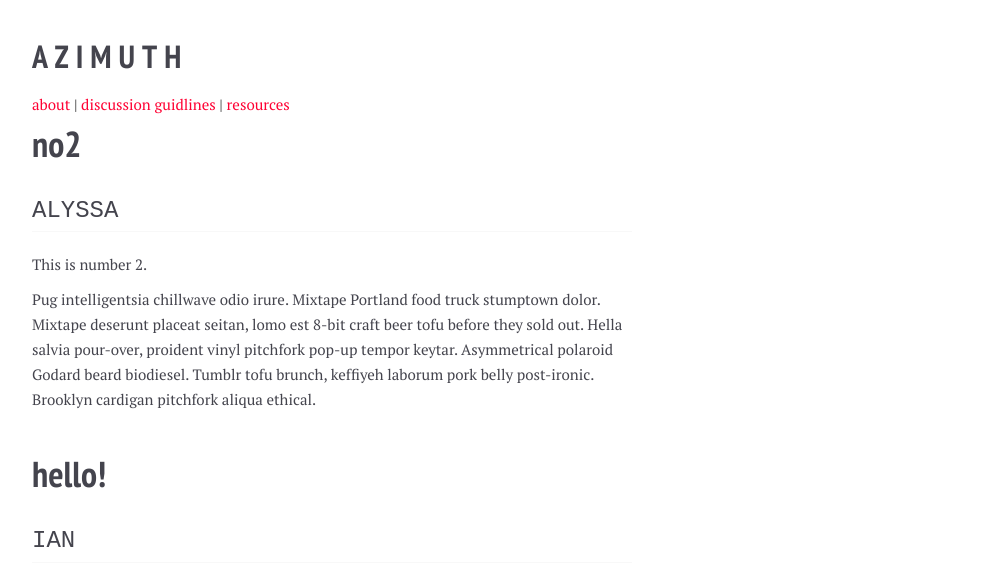
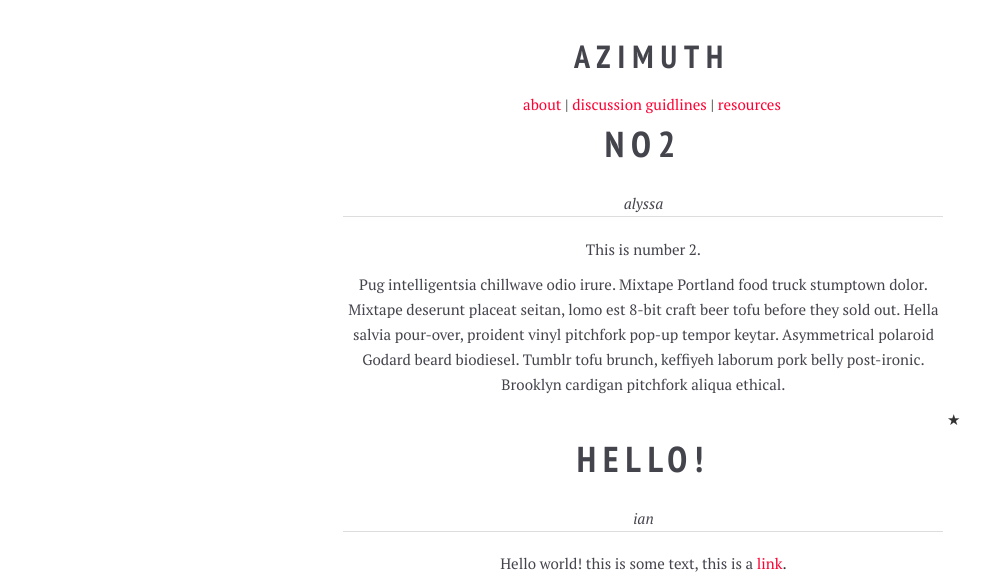
Before and after one commit to ian29/spitball, a Jekyll site: the page built from index.html, in a window 1280 px wide. Shown: the top 587 px of the page, without its empty margins (8-996 px from the left). Built offline with Jekyll 4.4.1, drawn with Linux system fonts in a browser that asks for light colours; some of the changed text lies outside the part shown.

Commit message:
tweaking

```diff
--- a/_layouts/default.html
+++ b/_layouts/default.html
@@ -13,7 +13,7 @@
 
 </head>
 <body>
-  <div class='container col12'>
+  <div class='container center'>
     <a class='quiet' href='{{site.basurl}}'>
       <h1>Azimuth</h1>
     </a>
--- a/index.html
+++ b/index.html
@@ -7,10 +7,11 @@ title: azimuth
   	<div class='clearfix prose'>
   		<a class='quiet' href='{{site.baseurl}}{{item.permalink}}'>
   			<h3>{{item.title}}</h3>
-  			<h4>{{item.author}}</h4>
+  			<em>{{item.author}}</em>
   			<hr class='prose'>
-  			<p class='prose'>{{ item.content | truncatewords:75}}</p>
+  			<p class='prose'>{{ item.content | strip_md | truncatewords:75}}</p>
   		</a>
 	</div>
+	&#9733;
 	<br>
 {% endfor %}
--- a/style.css
+++ b/style.css
@@ -56,14 +56,14 @@ h6 {
   margin:0;
   font-weight:bold;
   font-family: 'PT Sans Narrow', sans-serif;
+  text-transform: uppercase;
+  letter-spacing: 7px;
   }
 
 h1 {
   font-size:32px;
   margin:20px 0 20px 0;
   line-height:1em;
-  letter-spacing: 7px;
-  text-transform: uppercase;
   }
 
 h2 {
@@ -118,8 +118,8 @@ em      { font-style:italic;}
 hr {
   margin:0 0 20px;
   border:0;
-  height:1px;
-  background:#f8f8f8;
+  height:.5px;
+  background:#ddd;
   }
 
 /* Block Quotes */
```
Also changed, not shown: _posts/blog/2013-06-15-hello-world.md (+0 -2 lines).
